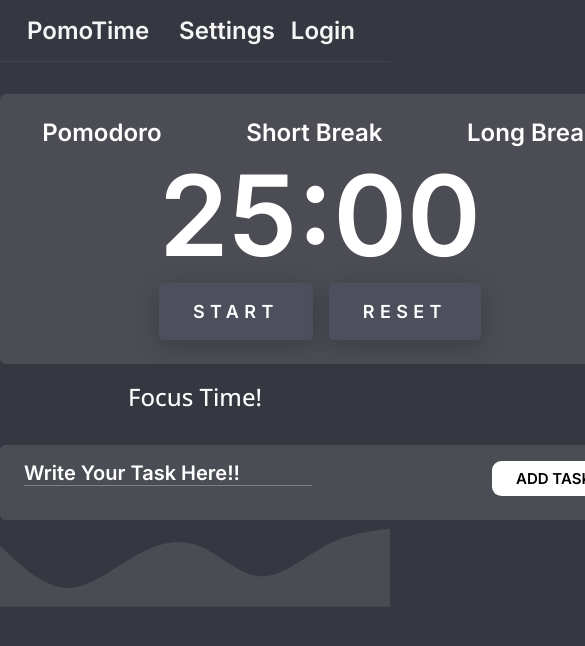
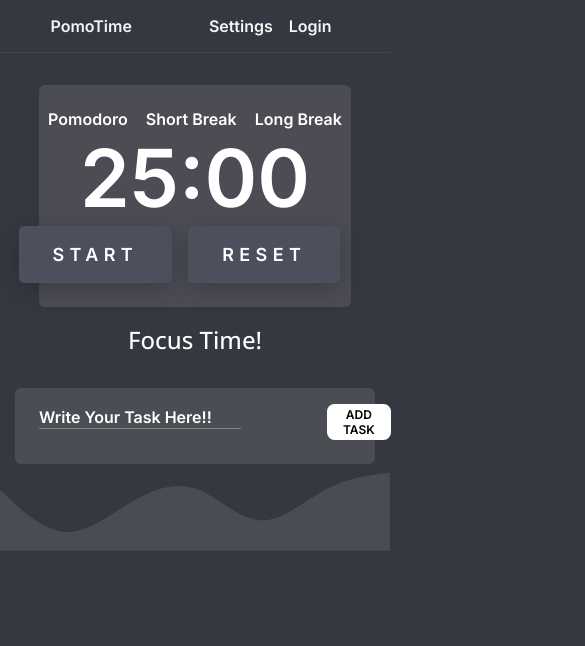
Before and after one commit to Neel2107/PomoTIme, a React (Vite) app: page / in a window 390 px wide. Shown: the top 646 px of the page, 585 px wide, since content can reach past the window. Built offline with nearby package versions, Linux system fonts and the light colour scheme.

Commit message:
changes in moblie responsive

```diff
--- a/src/index.css
+++ b/src/index.css
@@ -464,8 +464,66 @@ html {
 }
 
 
-.for-center-input{
+/* .for-center-input{
   display: table-cell;
   vertical-align: middle;
   text-align: center;
+} */
+
+
+
+
+@media screen and (max-width:600px) {
+
+
+    .buttons{
+        font-size: 1rem ;
+    }
+
+    .main{
+        max-width: 80%;
+    }
+    .main-tags{
+        font-size: 1rem;
+    }
+
+    .timer{
+        font-size: 5rem ;
+    }
+    .both-buttons{
+        max-width: 90%;
+    }
+
+    .start-button{
+        /* max-width:50%; */
+    }
+
+    .for-task-bg{
+        max-width: 80%;
+    }
+
+    .todo-input{
+        margin-right: 0;
+        max-width: 70%;
+        display: flex;
+        align-self: flex-start;
+    }
+    .todo-input::placeholder{
+        font-size: 1rem;
+    }
+    .add-btn{
+        font-size:12px;
+        padding: 0.2rem 1rem;
+        /* max-width: 80%; */
+        /* display: flex;
+        align-self: flex-end; */
+    }
+
+    .list-btns{
+        font-size: 0.8rem;
+    }
+
+    .list-width{
+        font-size: 1rem;
+    }
 }
```
